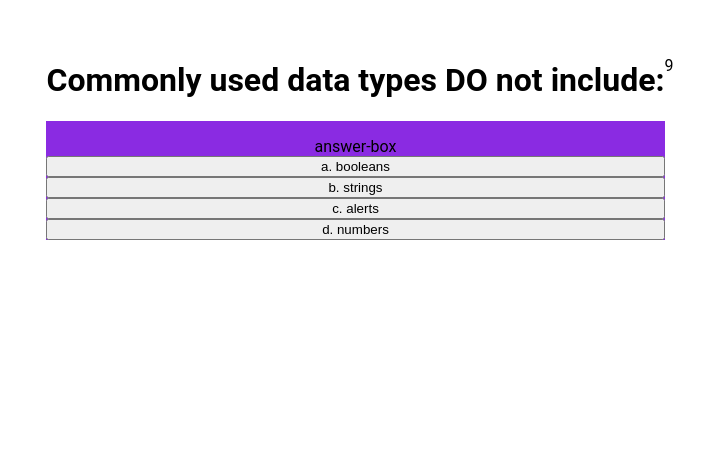
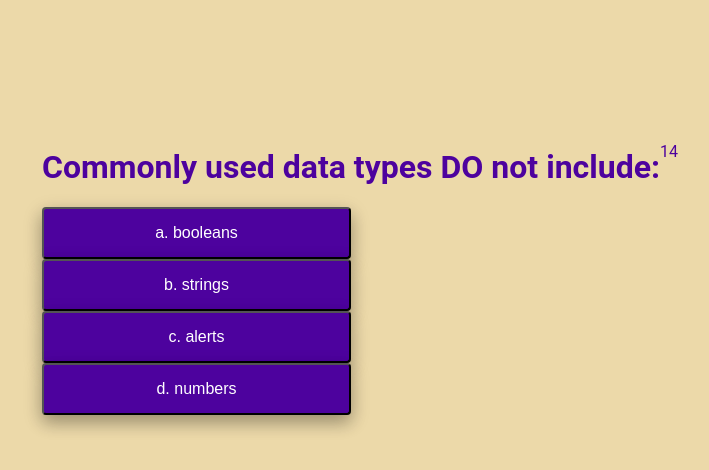
Before and after one commit to ManuelaKenna/quizzy-quiz, a plain HTML site: page index.html in a window 1280 px wide. Both pictures are taken after a click on the button "Start". Shown: the whole page, without its empty margins (280-989 px from the left). Drawn offline with Linux system fonts and the light colour scheme.

Commit message:
finished styling

```diff
--- a/assets/script.js
+++ b/assets/script.js
@@ -12,7 +12,7 @@ startBtn.addEventListener("click",function(){
 })
 
 //add a timer
-var count = 15;
+var count = 20;
 var interval = setInterval(function(){
   document.getElementById('count').innerHTML=count;
   count--;
@@ -35,7 +35,7 @@ var questions=[
 //display first question
 function displayQuestions(){
     document.querySelector(".questions").textContent=questions[qi].text
-    document.querySelector(".answer-box").innerHTML="answer-box"
+    document.querySelector(".answer-box").innerHTML=""
     questions[qi].choices.forEach(function(choices){
         var btn=document.createElement("button")
         btn.textContent=choices;
@@ -44,6 +44,7 @@ function displayQuestions(){
         document.querySelector(".answer-box").appendChild(btn)
     })
 }
+
 function evaluateAnswer(){
     console.log(this.value)
     qi++;
--- a/assets/style.css
+++ b/assets/style.css
@@ -2,25 +2,54 @@
     display:none
 }
 
+body {
+    background-color: rgb(236, 217, 169);
+}
 
 
 .displayQuestions {
     display: flex;
     content: center;
     font-family: "Roboto", sans-serif;
+    font-size: medium;
+    color: rgb(77, 2, 158);
     box-sizing: 100px;
     box-shadow: 1em;
     justify-content: center;
     text-align: center;
-    padding-top: 2em;
-    padding-bottom: 6em;
+    margin: 10% 20%;
+
 }
 
 .answer-box {
-    display: flex;
-    flex-direction: column;
-    flex-wrap: wrap;
-    padding-top: 1em;
-    position: relative;
-    background-color: blueviolet;
+    font-family: "Roboto", sans-serif;
+    position: center;
+
 }
+
+button {
+    background-color:rgb(77, 2, 158);
+    border-radius: 4px;
+    color: white;
+    display: block;
+    padding: 15px 32px;
+    text-align: center;
+    text-decoration: none;
+    font-size: 16px;
+    transition-duration: 0.4s;
+    box-shadow: 0 8px 16px 0 rgba(0,0,0,0.2), 0 6px 20px 0 rgba(0,0,0,0.19);
+    width: 50%;
+
+}
+
+button:hover {
+    background-color:darkgoldenrod;
+    color: white;
+    opacity: 0.7;
+  }
+
+.container {
+    size-adjust: 20%;
+    padding-left: 20%;
+    margin-top: 40% 20%;
+}
--- a/index.html
+++ b/index.html
@@ -4,12 +4,12 @@
     <meta charset="UTF-8">
     <meta http-equiv="X-UA-Compatible" content="IE=edge">
     <meta name="viewport" content="width=device-width, initial-scale=1.0">
-    <link rel="stylesheet" type="text/css" href="assets/jass.css" />
     <link rel="stylesheet" type="text/css" href="assets/style.css" />
     <title>Document</title>
 </head>
 <body>
 <main>
+<section class="container"></section>
     <a class="displayQuestions">
     <div class="start">
         <h1> Welcome to the Code Game</h1>
@@ -19,9 +19,10 @@
         <h1 class="questions">Question 1</h1>
         <div class="answer-box"></div>
     </div>
+    <p id="count"><button> Time starts now! </button></p>
     <div class="end hide"></div>
-<p id="count"></p>
-</a>
+    </a>
+</section>
 </main>
     <script type="text/javascript" src="assets/script.js"></script>
 </body>
```
